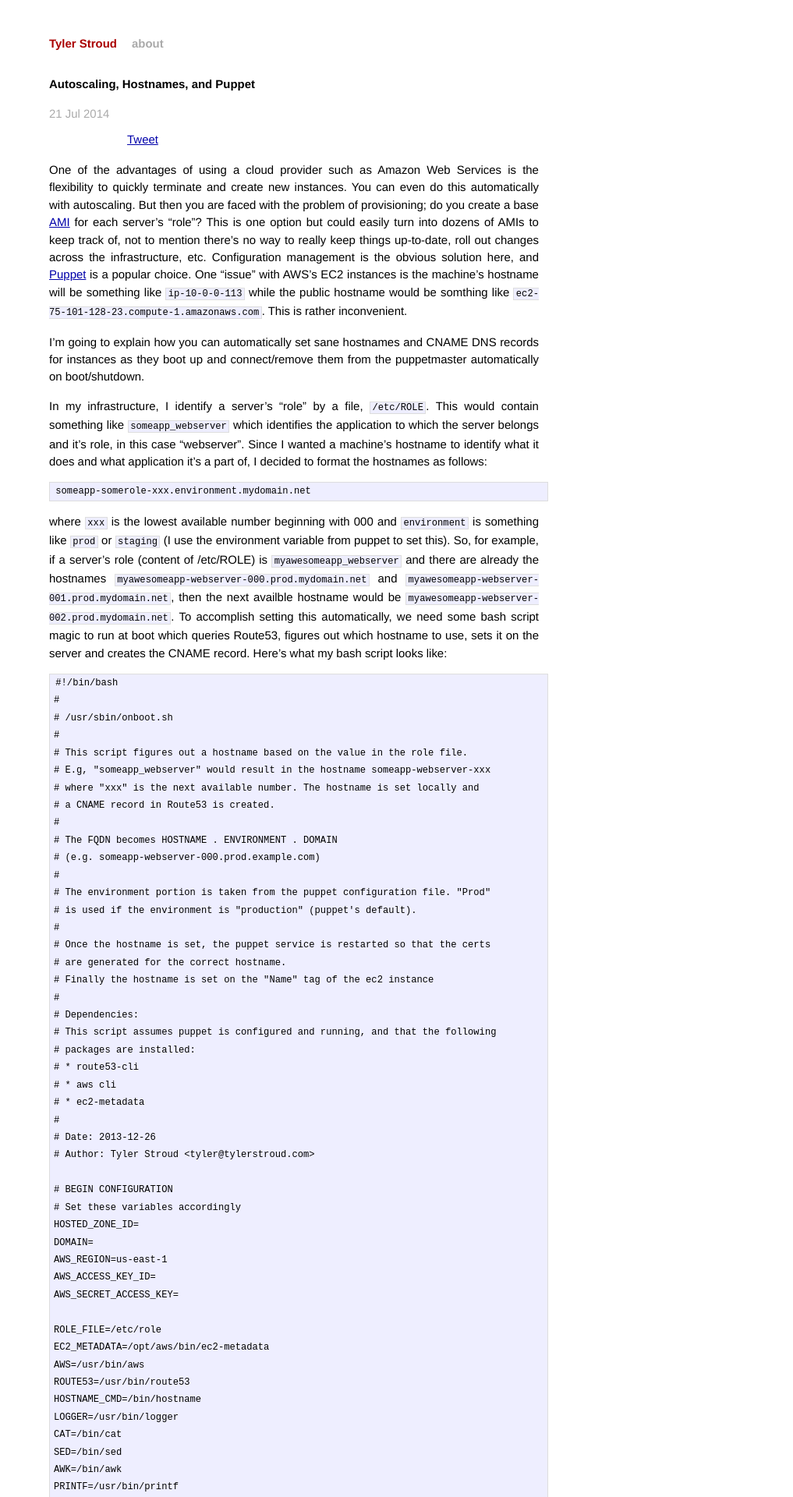
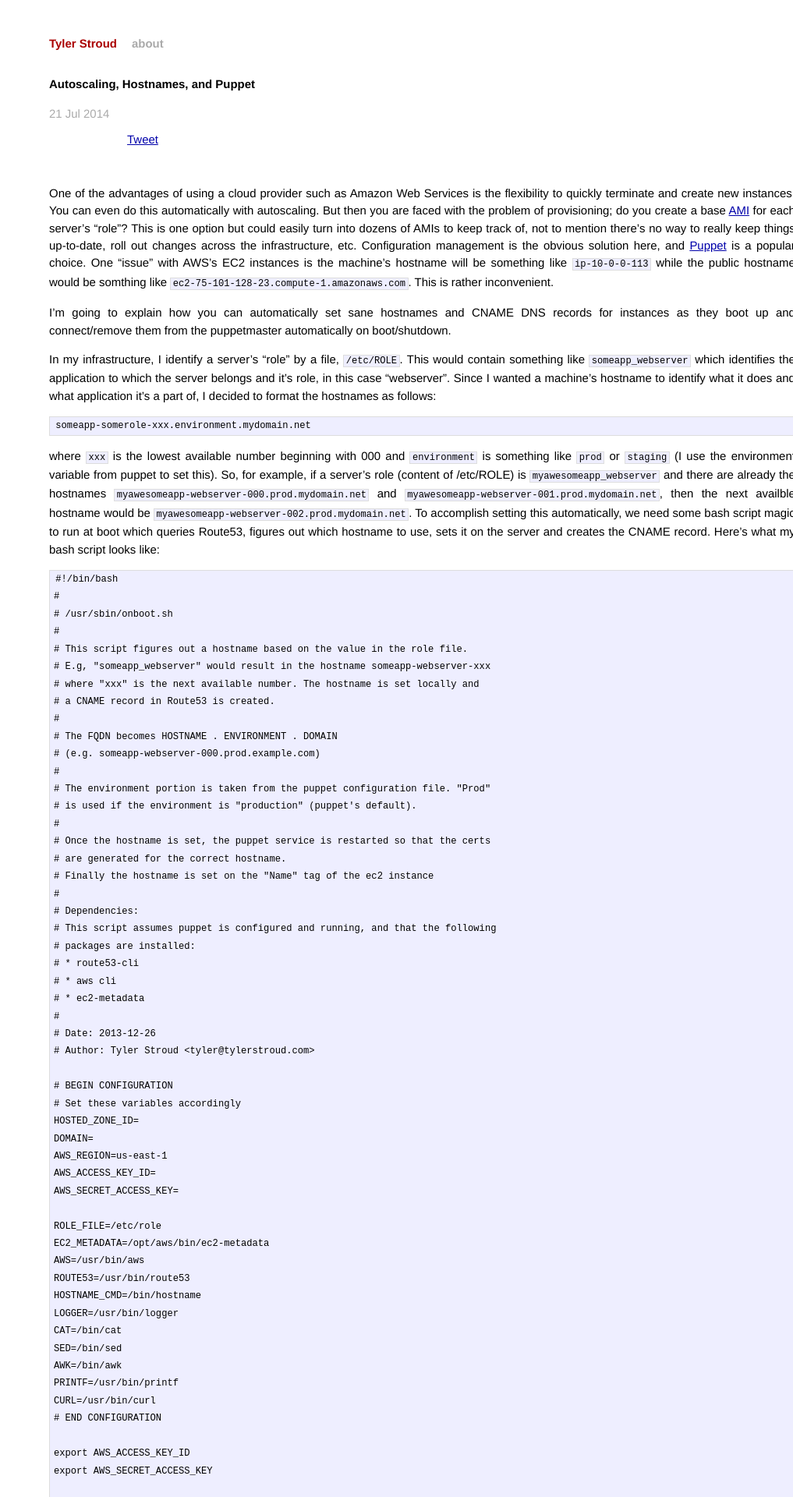
Before and after one commit to tystr/tystr.github.io, a Jekyll site: the page built from _posts/2014-07-21-autoscaling-hostnames-puppet.markdown, in a window 1280 px wide. Shown: the top 1920 px of the page at 78% size, without its empty margins (263-1280 px from the left). Built offline with Jekyll 4.4.1, drawn with Linux system fonts in a browser that asks for light colours; Markdown is read by kramdown in place of the engine named in the settings; comment, search, counter and statistics services are not loaded.

Commit message:
Tweaked posts for wider layout

```diff
--- a/_layouts/default.html
+++ b/_layouts/default.html
@@ -30,7 +30,7 @@
     </head>
     <body>
 
-        <div class="site">
+        <div class="site {{ page.class }}">
           <div class="header">
             <h1 class="title"><a href="/">{{ site.name }}</a></h1>
             <a class="extra" href="/about">about</a>
--- a/css/main.css
+++ b/css/main.css
@@ -59,6 +59,14 @@ a:visited { color: #a0a; }
   font-size: 115%;
   text-align: justify;
   width: 42em;
+  margin: 3em auto 2em;
+  line-height: 1.5em;
+}
+
+.post {
+  font-size: 115%;
+  text-align: justify;
+  width: 64em;
   margin: 3em auto 2em;
   line-height: 1.5em;
 }
```
